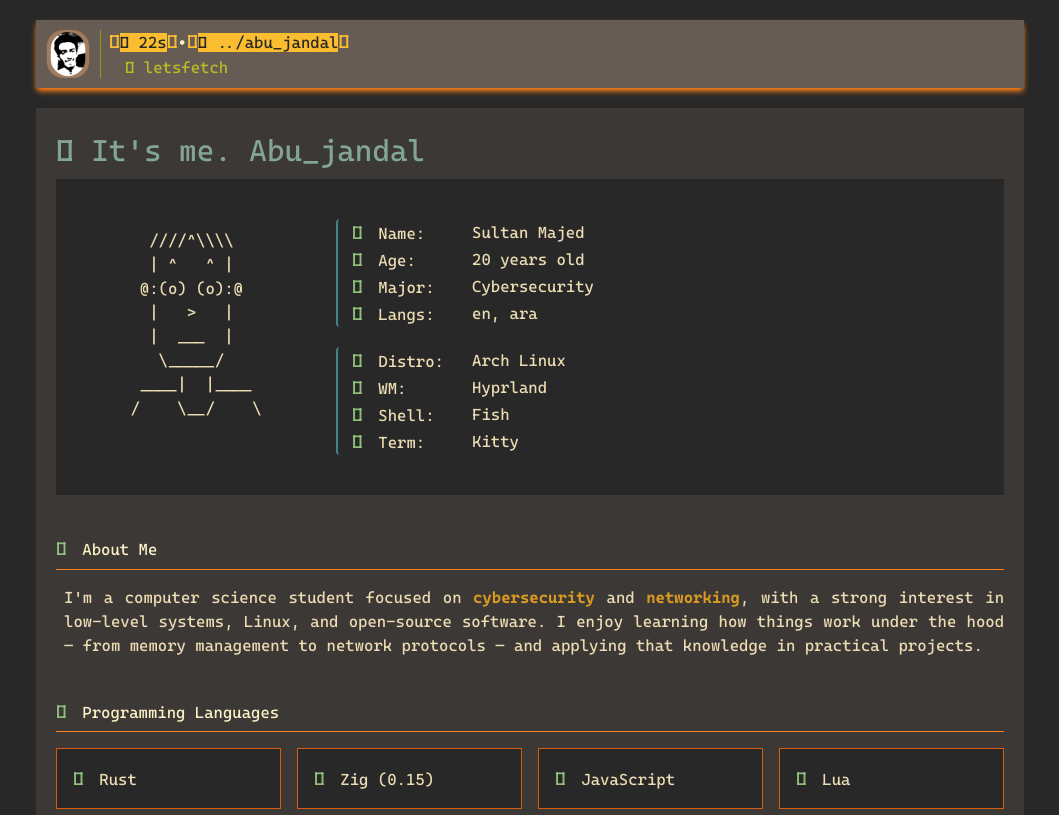
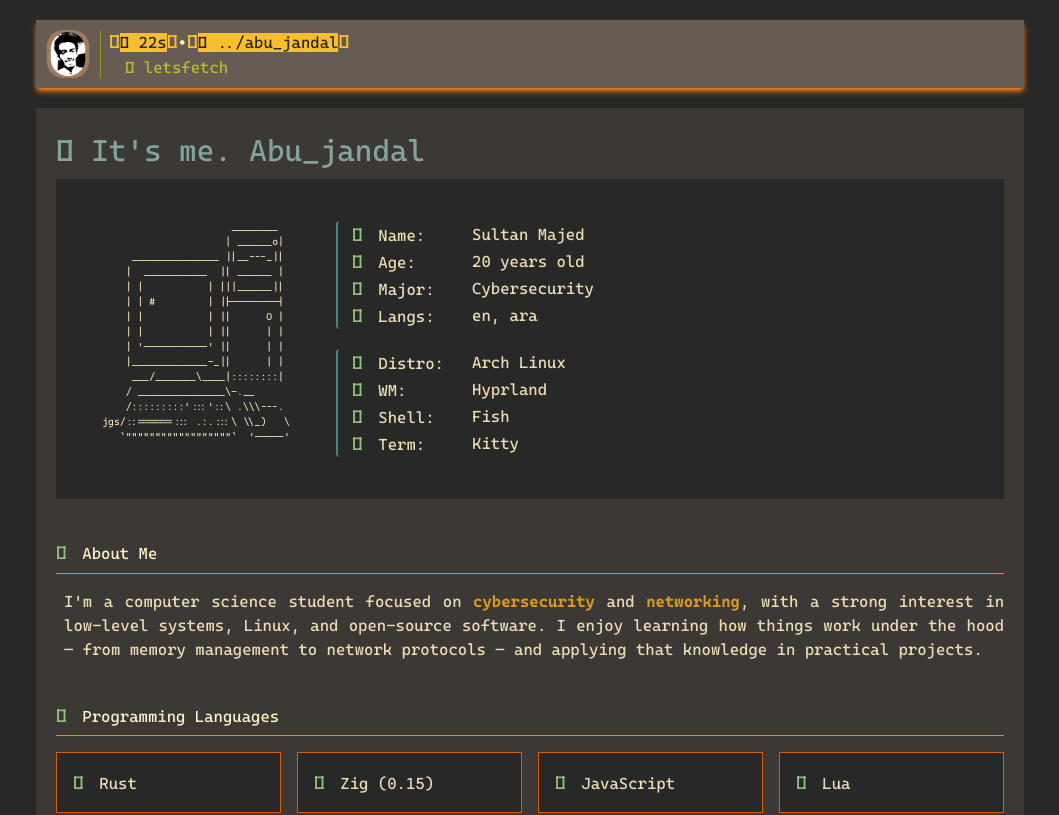
Before and after one commit to ex-jandal/my-portfolio, a SvelteKit app: page / in a window 1280 px wide. Shown: the top 815 px of the page, without its empty margins (110-1169 px from the left). Built offline with nearby package versions, Linux system fonts and the light colour scheme; a web font is replaced by a local one.

Commit message:
change the fetch logo

```diff
--- a/src/routes/+page.svelte
+++ b/src/routes/+page.svelte
@@ -40,15 +40,22 @@
 
 <div class="bg-gruvbox-dark0 py-10 sm:px-0 px-5 flex sm:flex-row flex-col items-center">
   <div class="sm:min-w-70 flex justify-center items-center">
-    <pre class="ascii-art">
-  ////^\\\\
-  | ^   ^ |
- @:(o) (o):@
-  |   &gt;   |
-  |  ___  |
-   \_____/
- ____|  |____
-/    \__/    \
+    <pre class="ascii-art text-[10px]">
+                      ________
+                     | ______o|
+     _______________ ||__---_||
+    |  ___________  || ______ |
+    | |           | |||______||
+    | | #         | ||--------|
+    | |           | ||      O |
+    | |           | ||      | |
+    | '-----------' ||      | |
+    |_____________-_||      | |
+     ___/_______\____|::::::::|
+    / _______________\-.__
+    /:::::::::':::'::\ .\\\---.
+jgs/::======::: .:.:::\ \\_)   \
+   `""""""""""""""""""`  '-----'
     </pre>
   </div>
   <div class="">
```
